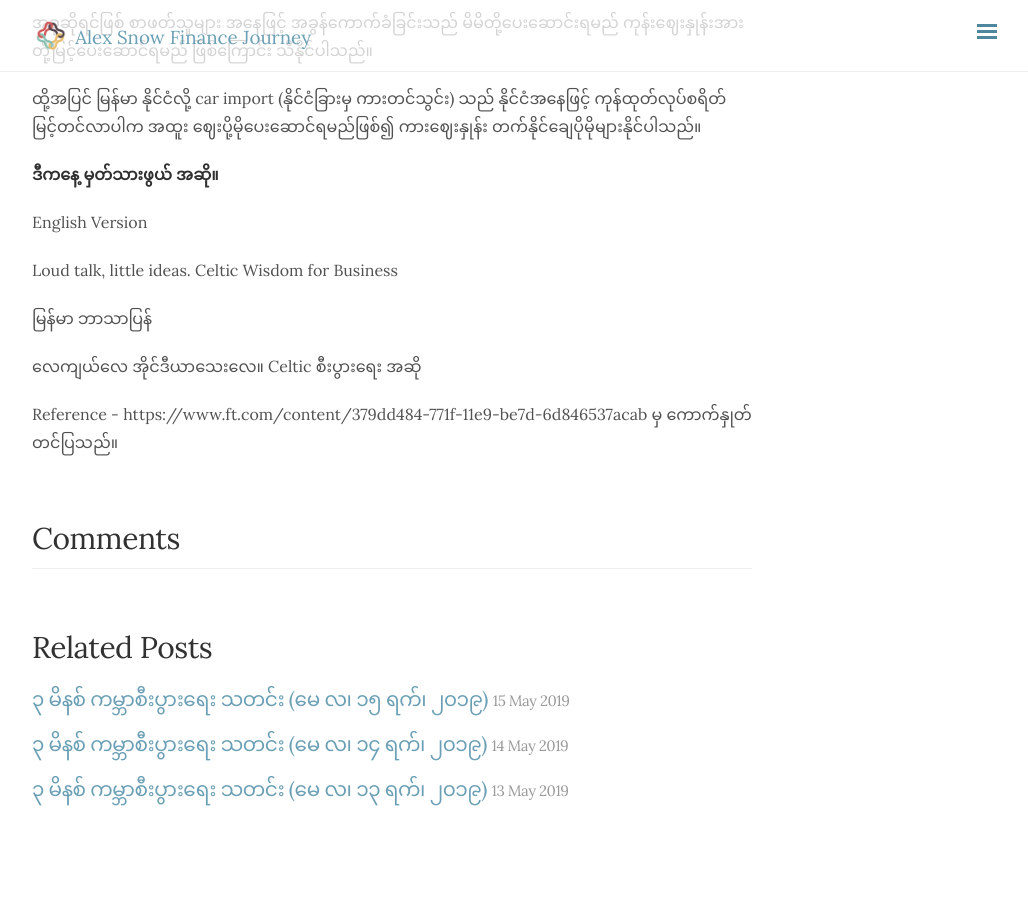
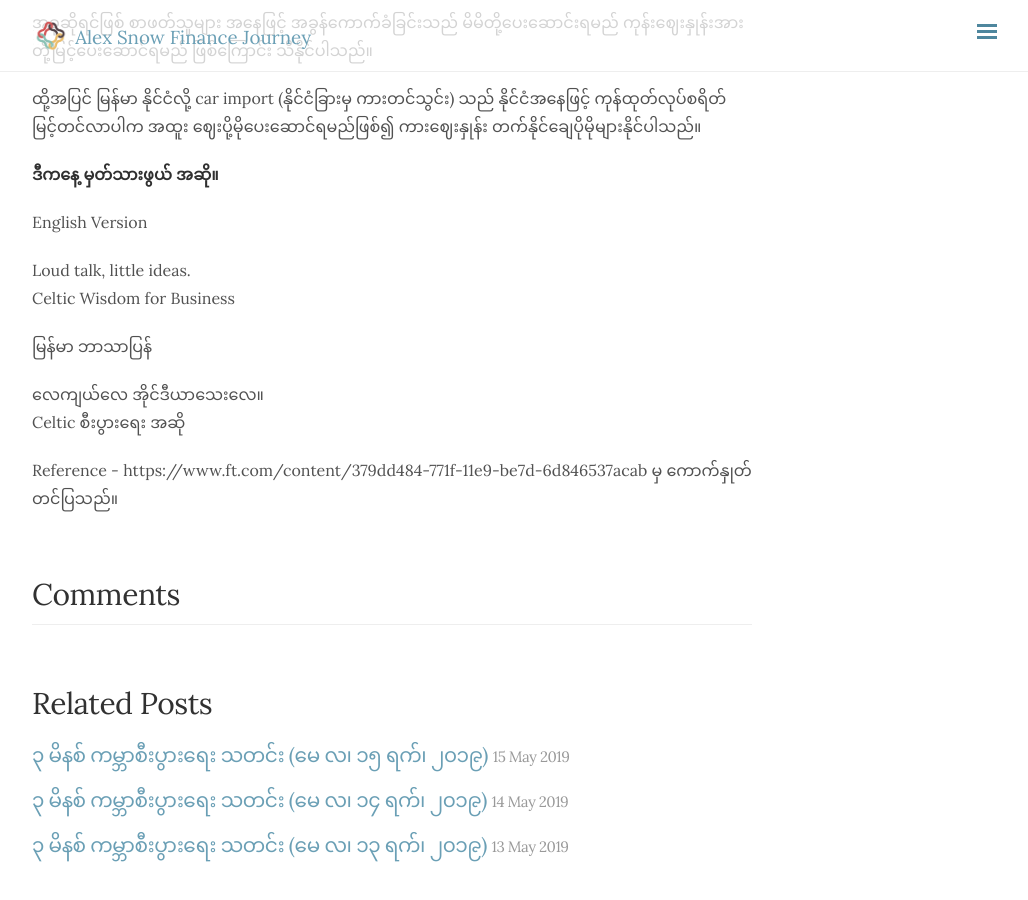
Before and after one commit to alexsnow348/alexsnow348.github.io, a Jekyll site: the page built from _posts/2019-05-16-3minutesglobalnews.md, in a window 1280 px wide and 900 px high, scrolled down 872 px. Shown: the whole window, without its empty margins (248-1276 px from the left). Built offline with Jekyll 4.4.1, drawn with Linux system fonts in a browser that asks for light colours; nearby versions of some CDN libraries; comment, search, counter and statistics services are not loaded; before the commit the page ends 1733 px from its top, so only the background shows below that.

Commit message:
posted for 16052019

```diff
--- a/_posts/2019-05-16-3minutesglobalnews.md
+++ b/_posts/2019-05-16-3minutesglobalnews.md
@@ -26,12 +26,12 @@ tag: ["3 Minutes Global News"]
 
 English Version
 
-Loud talk, little ideas.
+Loud talk, little ideas.<br />
 Celtic Wisdom for Business
 
 မြန်မာ ဘာသာပြန်
 
-လေကျယ်လေ အိုင်ဒီယာသေးလေ။
+လေကျယ်လေ အိုင်ဒီယာသေးလေ။<br />
 Celtic စီးပွားရေး အဆို
 
 
```
Also changed, not shown: _posts/2019-05-15-3minutesglobalnews.md (+2 -2 lines).
